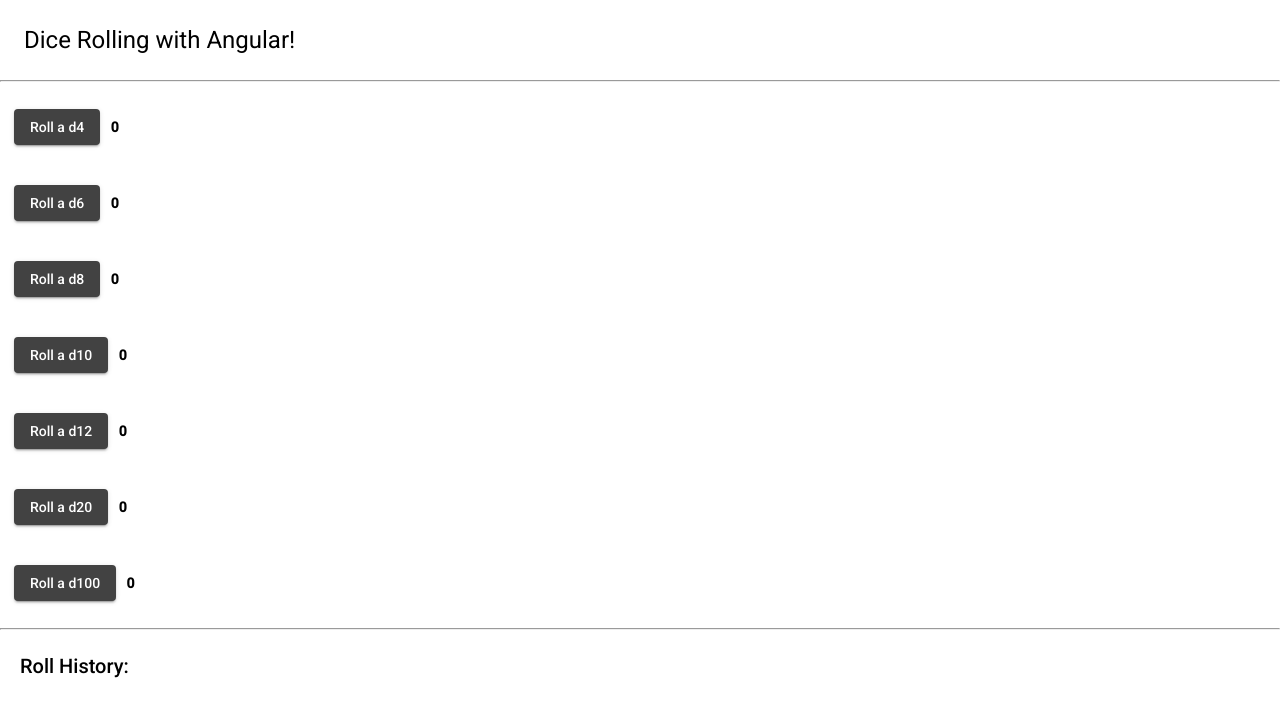
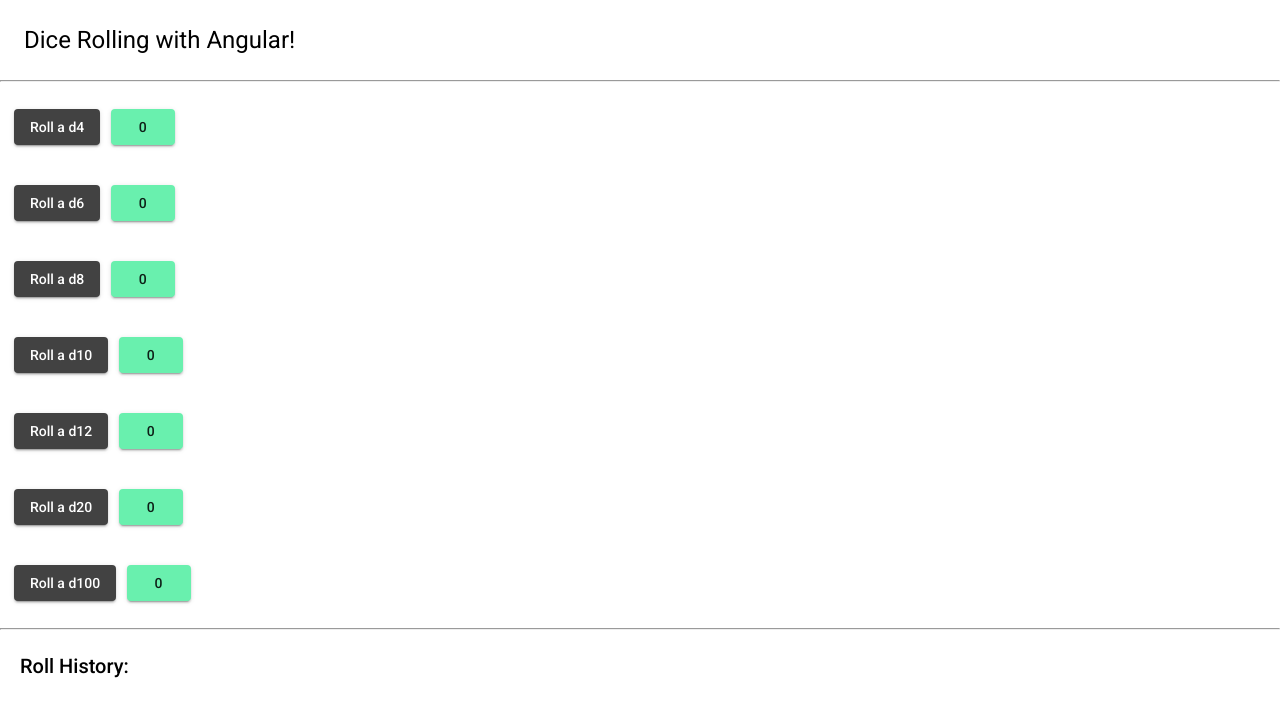
Before and after one commit to DrewHalverson/angular-dice-roller, an Angular app: page / in a window 1280 px wide. Shown: the top 716 px of the page. Built offline with nearby package versions, Linux system fonts and the light colour scheme.

Commit message:
More styling

```diff
--- a/src/app/roll-a-die/roll-a-die.component.html
+++ b/src/app/roll-a-die/roll-a-die.component.html
@@ -10,6 +10,12 @@
 </button>
     &nbsp;
     <b>
+        <button
+            mat-raised-button
+            color="accent"
+        >
         {{rollResult}}
+        </button>
+
     </b>
 </div>
```
